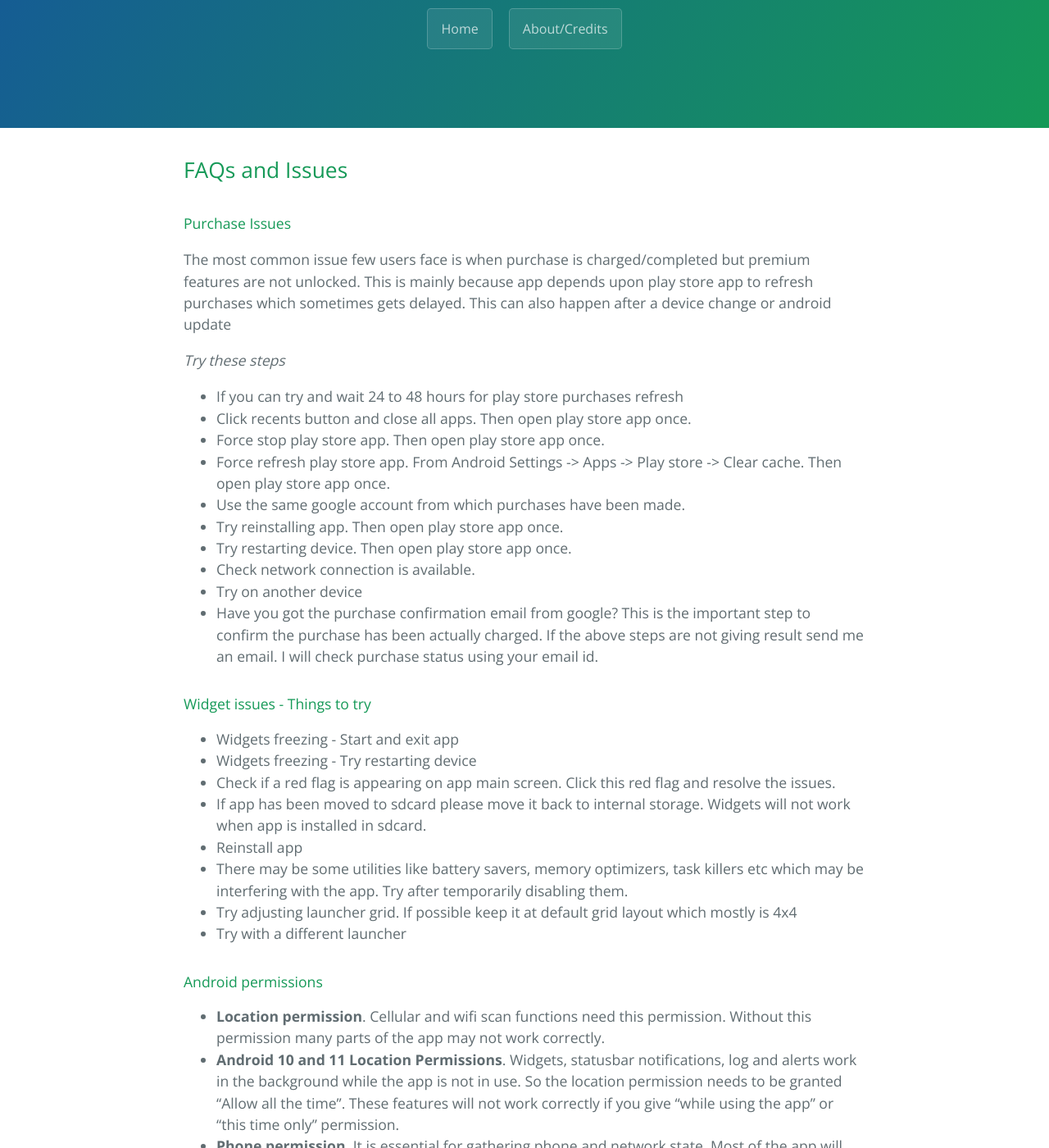
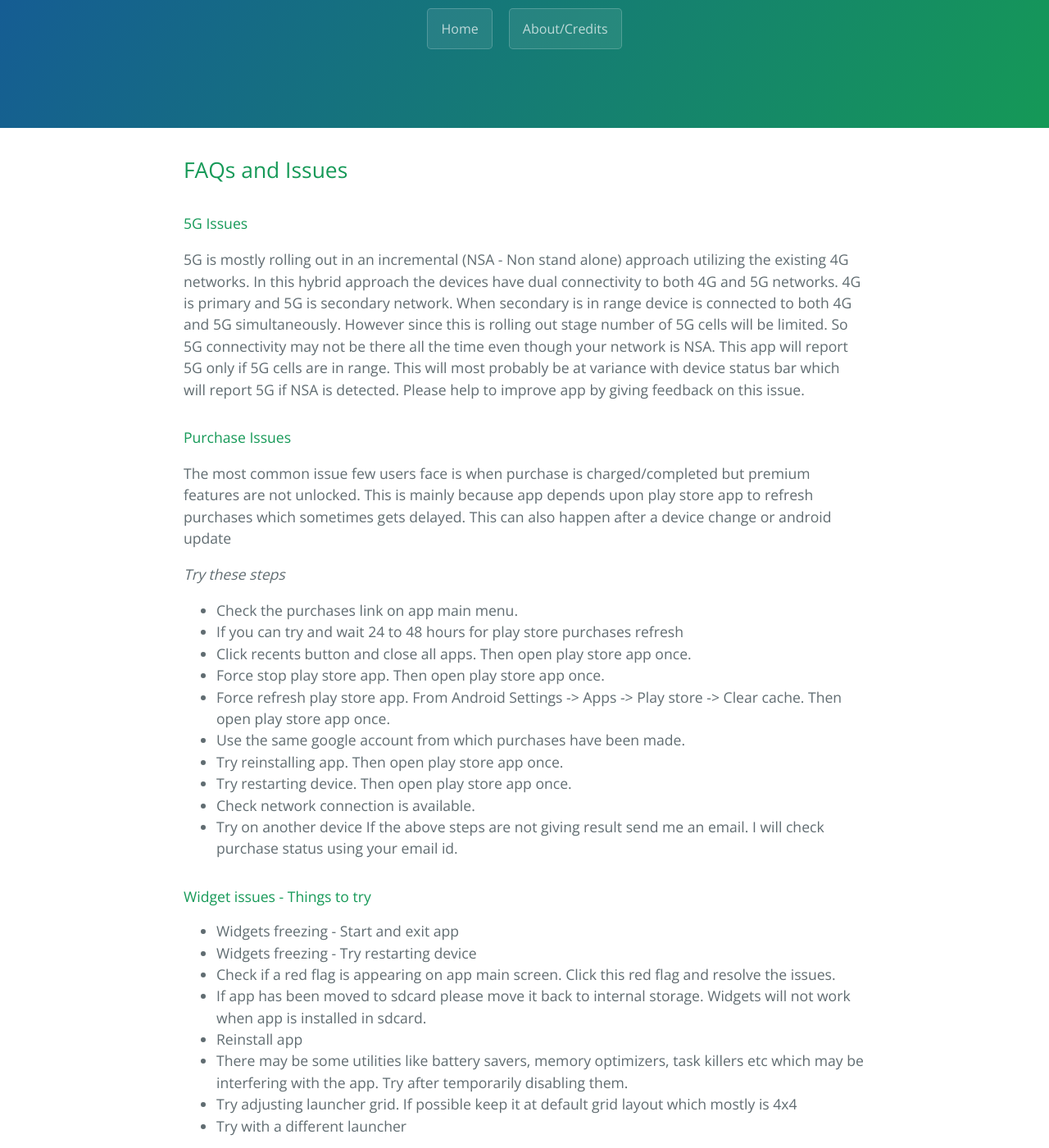
Before and after one commit to lakshman5876/lakshman5876.github.io, a Jekyll site: the page built from android/nss_faqs.md, in a window 1280 px wide and 1400 px high, scrolled down 227 px. Shown: the whole window at 82% size. Built offline with Jekyll 4.4.1, drawn with Linux system fonts in a browser that asks for light colours; some of the changed text lies outside the part shown.

Commit message:
Signal strength faqs

```diff
--- a/android/nss_faqs.md
+++ b/android/nss_faqs.md
@@ -4,6 +4,17 @@
 permalink: /nss_faqs/
 ---
 ## FAQs and Issues
+
+#### 5G Issues
+5G is mostly rolling out in an incremental (NSA - Non stand alone) approach utilizing the existing 4G networks.
+In this hybrid approach the devices have dual connectivity to both 4G and 5G networks.
+4G is primary and 5G is secondary network.
+When secondary is in range device is connected to both 4G and 5G simultaneously.
+However since this is rolling out stage number of 5G cells will be limited.
+So 5G connectivity may not be there all the time even though your network is NSA.
+This app will report 5G only if 5G cells are in range.
+This will most probably be at variance with device status bar which will report 5G if NSA is detected.
+Please help to improve app by giving feedback on this issue.
 
 #### Purchase Issues
 The most common issue few users face is when purchase is charged/completed but premium features are not unlocked.
@@ -12,6 +23,7 @@
 
 _Try these steps_
 
+* Check the purchases link on app main menu.
 * If you can try and wait 24 to 48 hours for play store purchases refresh
 * Click recents button and close all apps. Then open play store app once.
 * Force stop play store app. Then open play store app once.
@@ -21,7 +33,6 @@
 * Try restarting device. Then open play store app once.
 * Check network connection is available.
 * Try on another device
-* Have you got the purchase confirmation email from google? This is the important step to confirm the purchase has been actually charged.
 If the above steps are not giving result send me an email. I will check purchase status using your email id.
 
 #### Widget issues - Things to try
@@ -94,6 +105,11 @@
 * LTE RSRP - Reference Signal Received Power. This is the main measurement in LTE channels and indicates the average strength of the reference signal
 * LTE RSRQ - Reference Signal Received Quality. This indicates the quality of the LTE signal
 * IWLAN - Mobile offloading. The carrier is using your WiFi to offload cellular functions
+* LTE CA - LTE carrier aggregation
+* LTE Pro - LTE advanced networks utilizing many concepts of 5G networks
+* NR - 5G network. New Radio.
+* NR NSA - NR Non stand alone. Hybrid of 4G and 5G network
+* NR Advanced - NR with high speed milli metric wave networks
 * Note - If you get good strength but poor quality then connection will also be poor. Conversely if you get poor strength but good quality then your connection is likely to still be good
 
 [back](/)
```
Also changed, not shown: other parts of android/nss_faqs.md (+1 -1 lines), Gemfile.lock.
